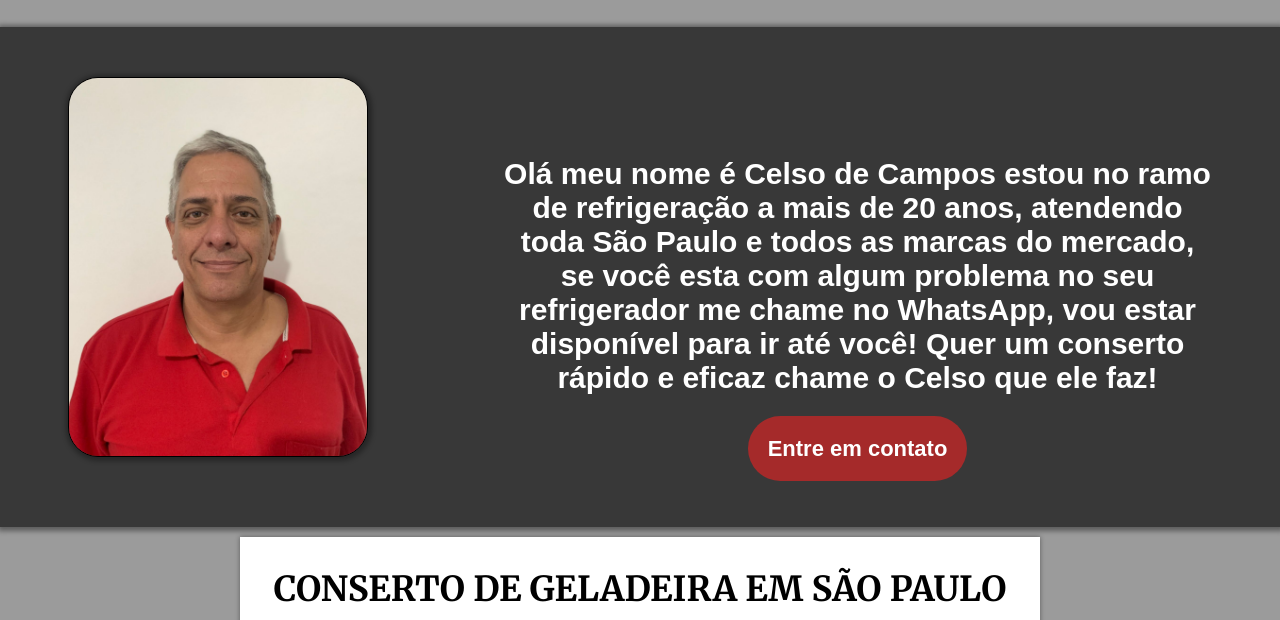
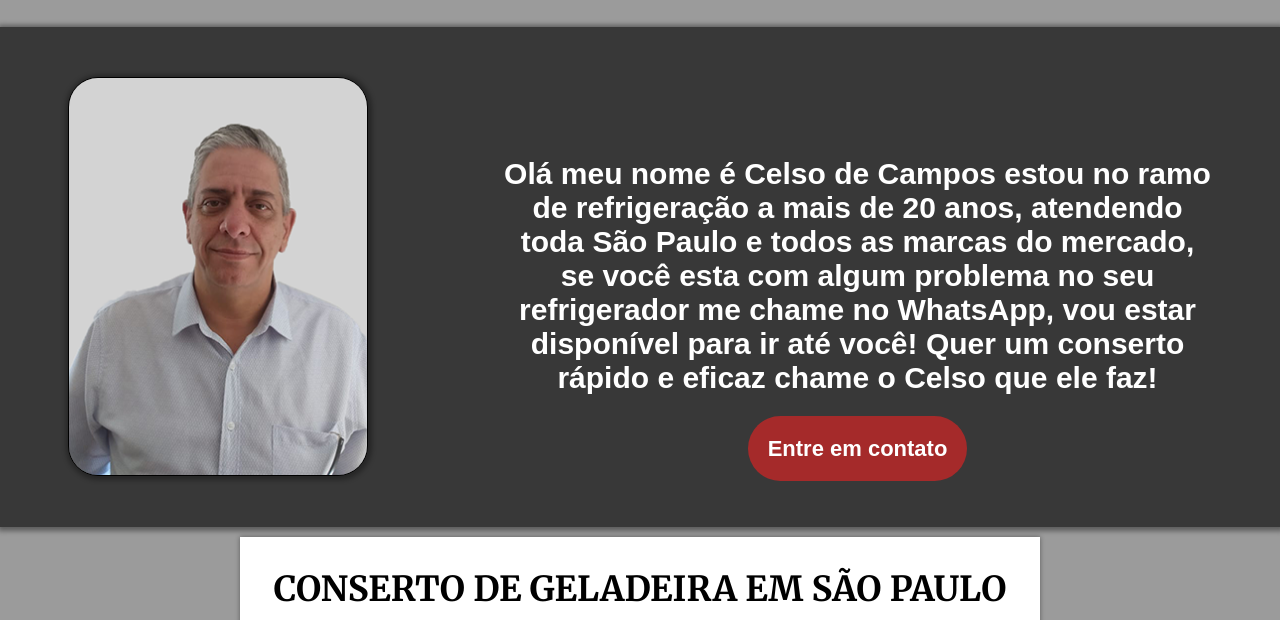
Before and after one commit to JulioC1312/site-celso, a plain HTML site: page index.html in a window 1280 px wide. Shown: the part 180-800 px from the top of the page. Drawn offline with Linux system fonts and the light colour scheme.

Commit message:
atualizaçao

```diff
--- a/index.html
+++ b/index.html
@@ -31,7 +31,7 @@
 
     <div class="img-info">
 
-        <img width="300px" src="imagens/celso.jpeg" alt="Técnico">
+        <img width="300px" src="imagens/celso.png" alt="Técnico">
     </div>
 
     <div class="text-info">
```
Also changed, not shown: imagens/celso.jpeg (deleted), imagens/celso.png (added).
